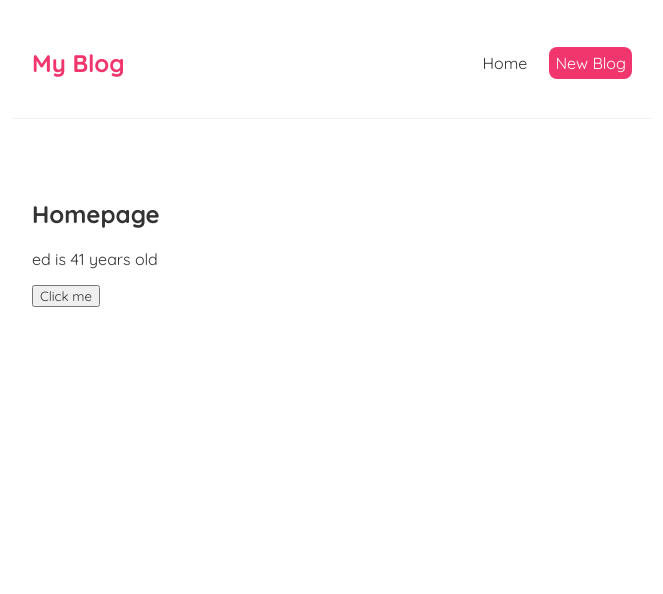
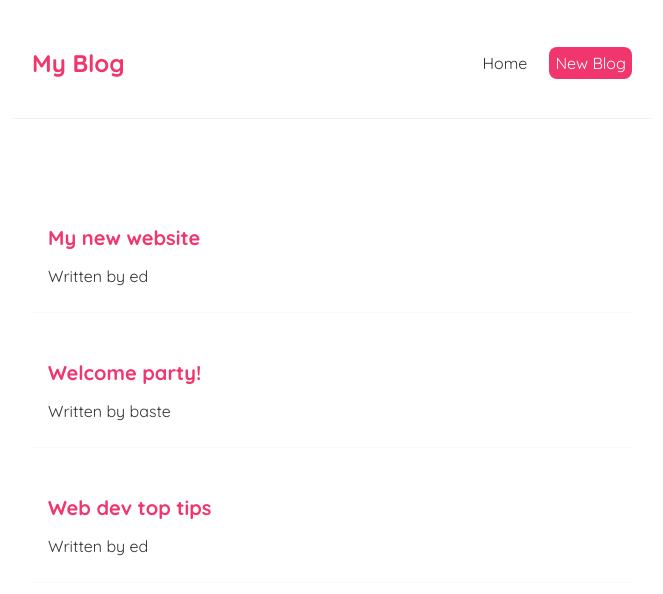
Before and after one commit to edcabiltes/react-workout, a React (Create React App) app: page / in a window 1280 px wide. Shown: the top 594 px of the page, without its empty margins (308-971 px from the left). Built offline with nearby package versions, Linux system fonts and the light colour scheme.

Commit message:
render a list

```diff
--- a/src/Home.js
+++ b/src/Home.js
@@ -1,19 +1,20 @@
 import { useState } from "react";
 
 const Home = () => {
-  const [name, setName] = useState(`ed`)
-  const [age, setAge] = useState(41)
-
-  const handleClick = (e) => {
-    setName(`baste`)
-    setAge(8)
-  }
+  const [blogs, setBlogs] = useState([
+    { title: 'My new website', body: 'lorem ipsum...', author: 'ed', id: 1 },
+    { title: 'Welcome party!', body: 'lorem ipsum...', author: 'baste', id: 2 },
+    { title: 'Web dev top tips', body: 'lorem ipsum...', author: 'ed', id: 3 }
+  ])
 
   return (
     <div className="home">
-        <h2>Homepage</h2>
-        <p>{ name } is { age } years old</p>
-        <button onClick={handleClick}>Click me</button>
+        {blogs.map(blog => (
+          <div className="blog-preview" key={blog.id}>
+            <h2>{ blog.title }</h2>
+            <p>Written by { blog.author }</p>
+          </div>
+        ))}
     </div>
   )
 }
--- a/src/index.css
+++ b/src/index.css
@@ -39,3 +39,21 @@
   margin: 40px auto;
   padding: 20px;
 }
+
+/* blog previews / list */
+
+.blog-preview {
+  padding: 10px 16px;
+  margin: 20px 0;
+  border-bottom: 1px solid #fafafa;
+}
+
+.blog-preview:hover {
+  box-shadow: 1px 3px 5px rgba(0,0,0,0.1);
+}
+
+.blog-preview h2 {
+  font-size: 20px;
+  color: #f1356d;
+  margin-bottom: 8px;
+}
```
